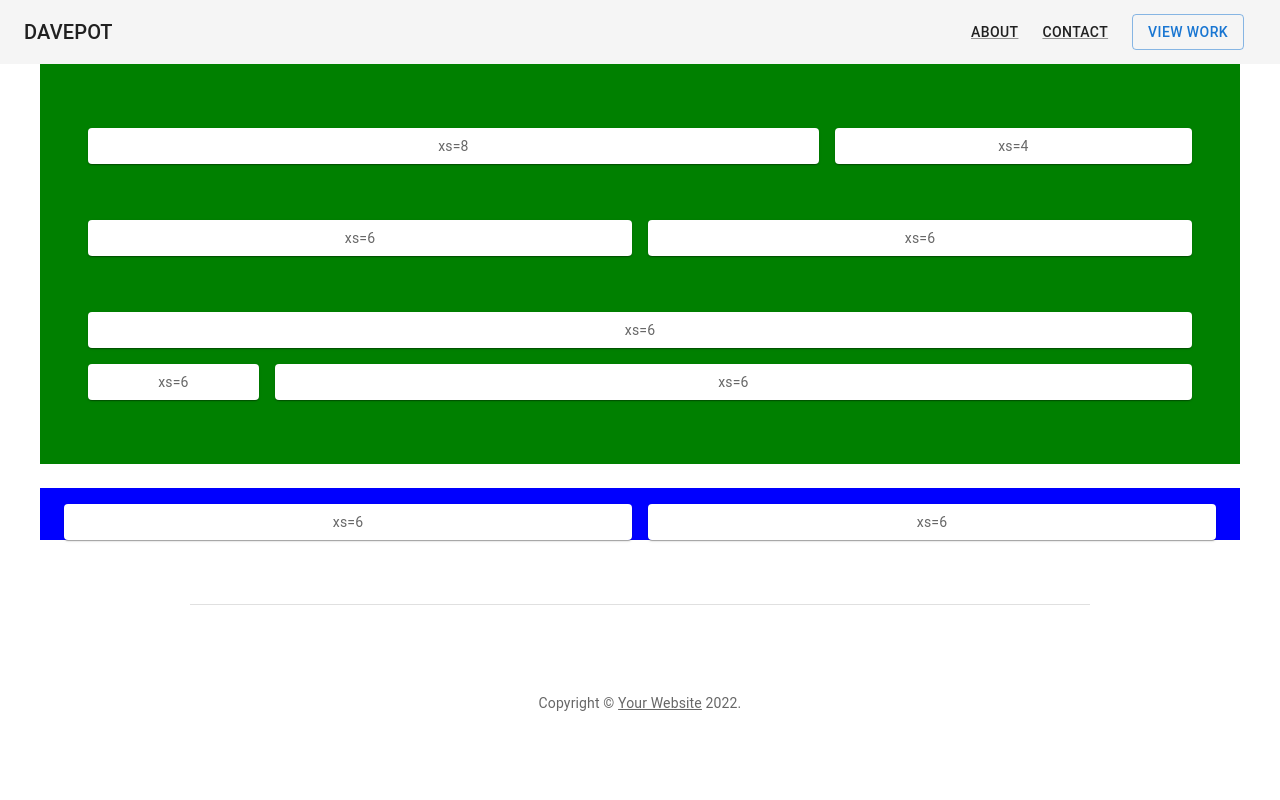
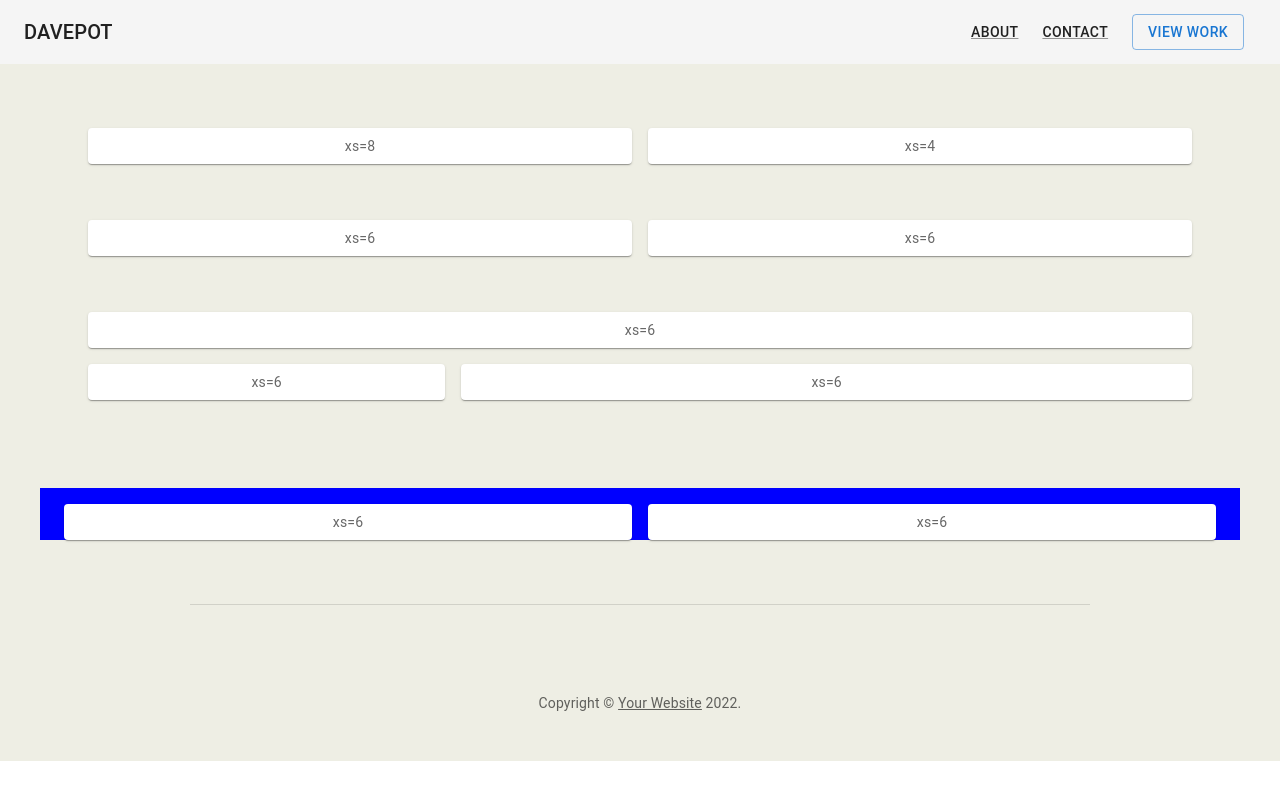
Before and after one commit to mystic001/daviespot, a React (Create React App) app: page / in a window 1280 px wide. Built offline with nearby package versions, Linux system fonts and the light colour scheme.

Commit message:
changes to wasted

```diff
--- a/src/App.css
+++ b/src/App.css
@@ -36,3 +36,7 @@
     transform: rotate(360deg);
   }
 } */
+
+.App{
+  background-color: #eeeee4;
+}
--- a/src/pages/Home/Home.jsx
+++ b/src/pages/Home/Home.jsx
@@ -103,7 +103,7 @@ const footers = [
 
 function Home() {
   return (
-    <React.Fragment>
+    <React.Fragment sx ={{backgroundColor:"#eeeee4"}}>
       <GlobalStyles styles={{ ul: { margin: 0, padding: 0, listStyle: 'none' } }} />
       <CssBaseline />
       <AppBar
@@ -148,7 +148,7 @@ function Home() {
         </Toolbar>
       </AppBar>
       {/* Hero unit */}
-      <Container disableGutters maxWidth="lg" component="main" sx={{ py: 8, px: 6,backgroundColor:"green" }}>
+      <Container disableGutters maxWidth="lg" component="main" sx={{ py: 8, px: 6,backgroundColor:"#eeeee4" }}>
         {/* <Typography
           component="h1"
           variant="h2"
@@ -164,10 +164,10 @@ function Home() {
           customization.
         </Typography> */}
 <Grid container spacing={2} >
-<Grid item xs={8}>
+<Grid item xs={12} md={6}>
     <Item>xs=8</Item>
   </Grid>
-  <Grid item xs={4}>
+  <Grid item xs={12} md={6}>
     <Item>xs=4</Item>
   </Grid>
 
@@ -176,10 +176,10 @@ function Home() {
 </Grid>
 
 <Grid container spacing={2} sx = {{mt:5}}>
-<Grid item xs={6}>
+<Grid item xs={12} md={6}>
     <Item>xs=6</Item>
   </Grid>
-  <Grid item xs={6}>
+  <Grid item xs={12} md={6}>
     <Item>xs=6</Item>
   </Grid>
 
@@ -191,11 +191,11 @@ function Home() {
     <Item>xs=6</Item>
   </Grid>
 
-  <Grid item xs={2}>
+  <Grid item xs={12} md={4}>
     <Item>xs=6</Item>
   </Grid>
 
-  <Grid item xs={10}>
+  <Grid item xs={12} md ={8}>
     <Item>xs=6</Item>
   </Grid>
 
```
